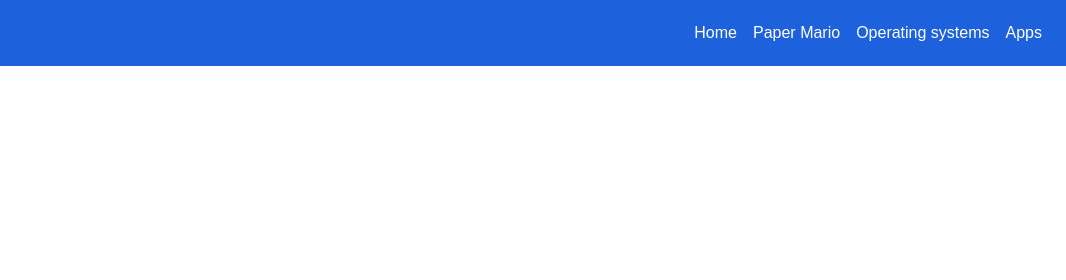
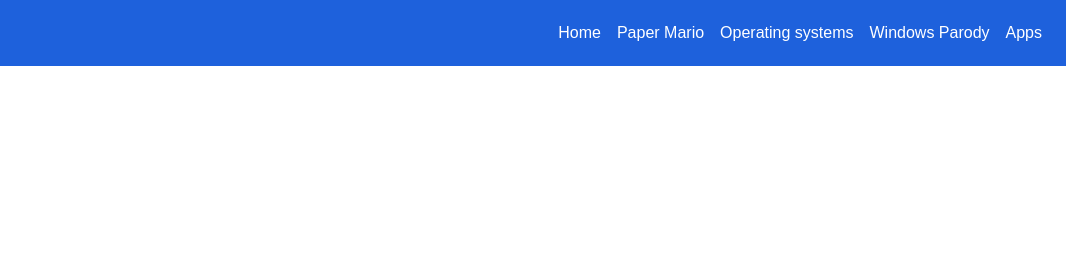
Before and after one commit to whistler12/papermario137.github.io, a plain HTML site: page apps.html in a window 1280 px wide. Shown: the top 280 px of the page, 214-1280 px from the left. Drawn offline with nearby package versions, Linux system fonts and the light colour scheme.

Commit message:
Update apps.html

```diff
--- a/apps.html
+++ b/apps.html
@@ -20,6 +20,7 @@
 			<li class="nav-item"><a class="nav-link" href="index.html">Home</a></li>
 			<li class="nav-item"><a class="nav-link" href="http://papermario.nintendo.com">Paper Mario</a></li>
 			<li class="nav-item"><a class="nav-link" href="oses.html">Operating systems</a></li>
+			<li class="nav-item"><a class="nav-link" href="winparody.html">Windows Parody</a></li>
 			<li class="nav-item"><a class="nav-link" href="apps.html">Apps</a></li>
 		</ul>
 	</div>
```
